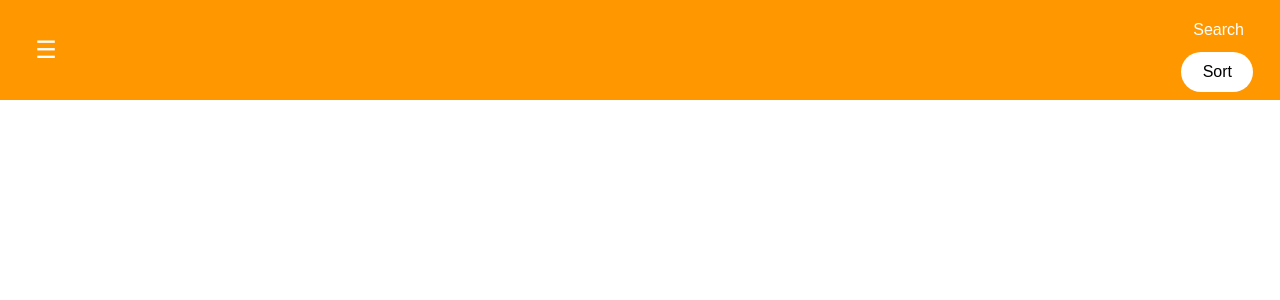
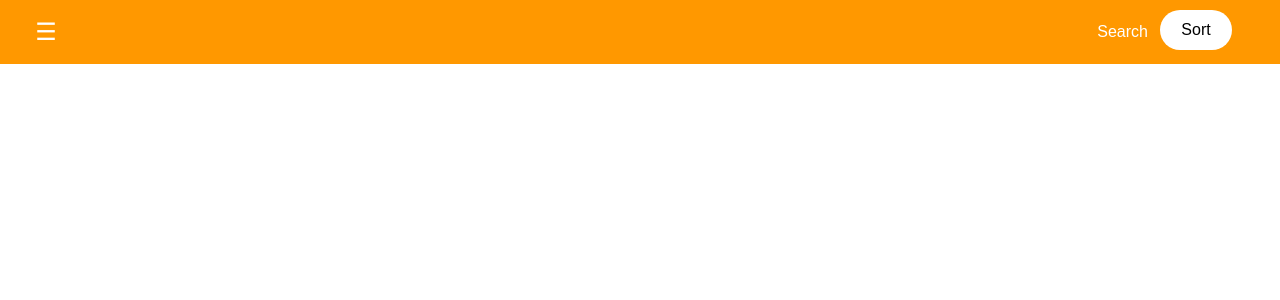
Before and after one commit to DargonTheDargon/CSCI467GroupProject, a Django app: page /quotes/ in a window 1280 px wide. Shown: the top 300 px of the page. Run offline with Django 5.2, Linux system fonts and the light colour scheme; data that the repository does not hold is empty.

Commit message:
transfer Sort & Search button out of base.html

```diff
--- a/quote_system/static/css/base.css
+++ b/quote_system/static/css/base.css
@@ -10,11 +10,16 @@ body {
 .topbar {
     position: relative;
     min-height: 4rem;
-    padding: 0.5rem 1rem;
+    padding: 0rem 1rem;
     display: flex;
     justify-content: space-between;
     align-items: center;
     background-color: #ff9800;
+}
+
+#buttons.topbar {
+    display: flex;
+    justify-content: right;
 }
 
 .nav-menu {
@@ -84,7 +89,7 @@ body {
 
 .topbar-actions {
     display: flex;
-    flex-direction: column;
+    flex-direction: row;
     align-items: stretch;
 }
 
--- a/quote_system/templates/base.html
+++ b/quote_system/templates/base.html
@@ -22,26 +22,9 @@
                 </form>
             </nav>
         </details>
-
-        <div class="topbar-actions">
-            <button type="button" id="search-toggle" aria-label="Open search">Search</button>
-            <button type="button" class="sort-button" aria-label="Sort" popovertarget="dropdown-menu">Sort</button>
-
-            <div id="dropdown-menu" popover="auto" class="side-menu">
-                <ul role="menu">
-                    <li role="menuitem"><a href="{% querystring sort="status" %}">Status Ascending</a></li>
-                    <li role="menuitem"><a href="{% querystring sort="-status" %}">Status Descending</a></li>
-                    <li role="menuitem"><a href="{% querystring sort="id" %}">ID Ascending</a></li>
-                    <li role="menuitem"><a href="{% querystring sort="-id" %}">ID Descending</a></li>
-                </ul>
-            </div>
-        </div>
+        {% block topbar_buttons %}
+        {% endblock %}
     </header>
-
-    <form id="search-bar" hidden role="search">
-        <label for="search-input">Search</label>
-        <input id="search-input" type="search">
-    </form>
 
     <main>
         {% block content %}{% endblock %}
--- a/quote_system/templates/quote_list.html
+++ b/quote_system/templates/quote_list.html
@@ -1,21 +1,43 @@
 {% extends "base.html" %}
 
-{% block title %}Quote List{% endblock %}
+{%load static%}
 
-
-{% block content %}
 <!-- This page's content -->
 <!doctype html>
 <html>
     <head>
-            <title>List of quotes</title>
+        <meta charset="UTF-8">
+        <meta name="viewport" content="width=device-width, initial-scale=1">
+        <link rel="stylesheet" href="{% static 'css/base.css' %}">
+        <title>{% block title %}Quote List{% endblock %}</title>
     </head>
     <body>
+        {% block topbar_buttons %}
+        <div class="topbar" id="buttons">
+            <div class="topbar-actions">
+                <button type="button" id="search-toggle" aria-label="Open search">Search</button>
+                <button type="button" class="sort-button" aria-label="Sort" popovertarget="dropdown-menu">Sort</button>
+            </div>
+        </div>
+        {% endblock %}
+
+        {% block content %}
+            <div id="dropdown-menu" popover="auto" class="side-menu">
+                <ul role="menu">
+                    <li role="menuitem"><a href="{% querystring sort="status" %}">Status Ascending</a></li>
+                    <li role="menuitem"><a href="{% querystring sort="-status" %}">Status Descending</a></li>
+                    <li role="menuitem"><a href="{% querystring sort="id" %}">ID Ascending</a></li>
+                    <li role="menuitem"><a href="{% querystring sort="-id" %}">ID Descending</a></li>
+                </ul>
+            </div>
             <ul class="quote_list">
                 {% for quote in quote_list %}
-                    <li>{{quote.id}} {{quote.status}}</li>
+                    <li>
+                        Quote for {{quote.customer}}  </br>
+                        <p> <svg width="10" height="10"><circle cx="5" cy="5" r="5" fill="green"/></svg> Draft </p>
+                    </li>
                 {% endfor %}
             </ul>
+        {% endblock %}
     </body>
     </html>
-{% endblock %}
```
Lines whose indentation alone changed are shown as unchanged.
